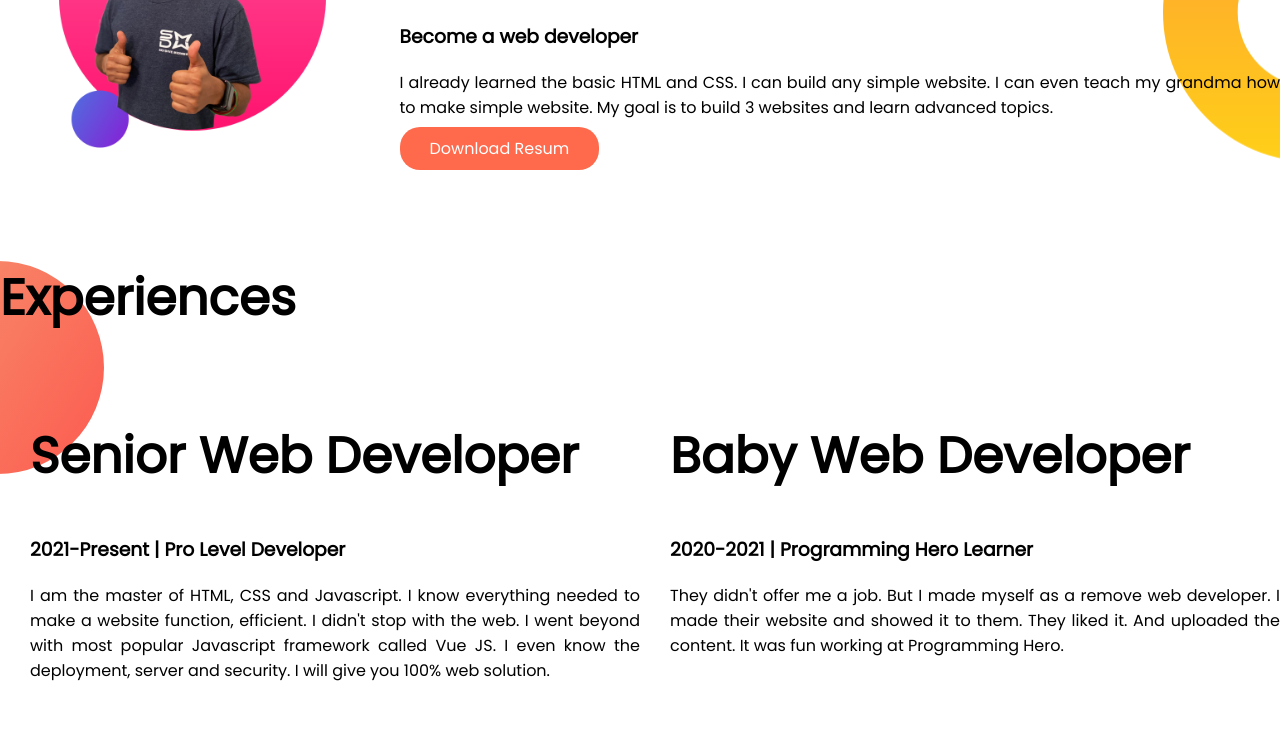
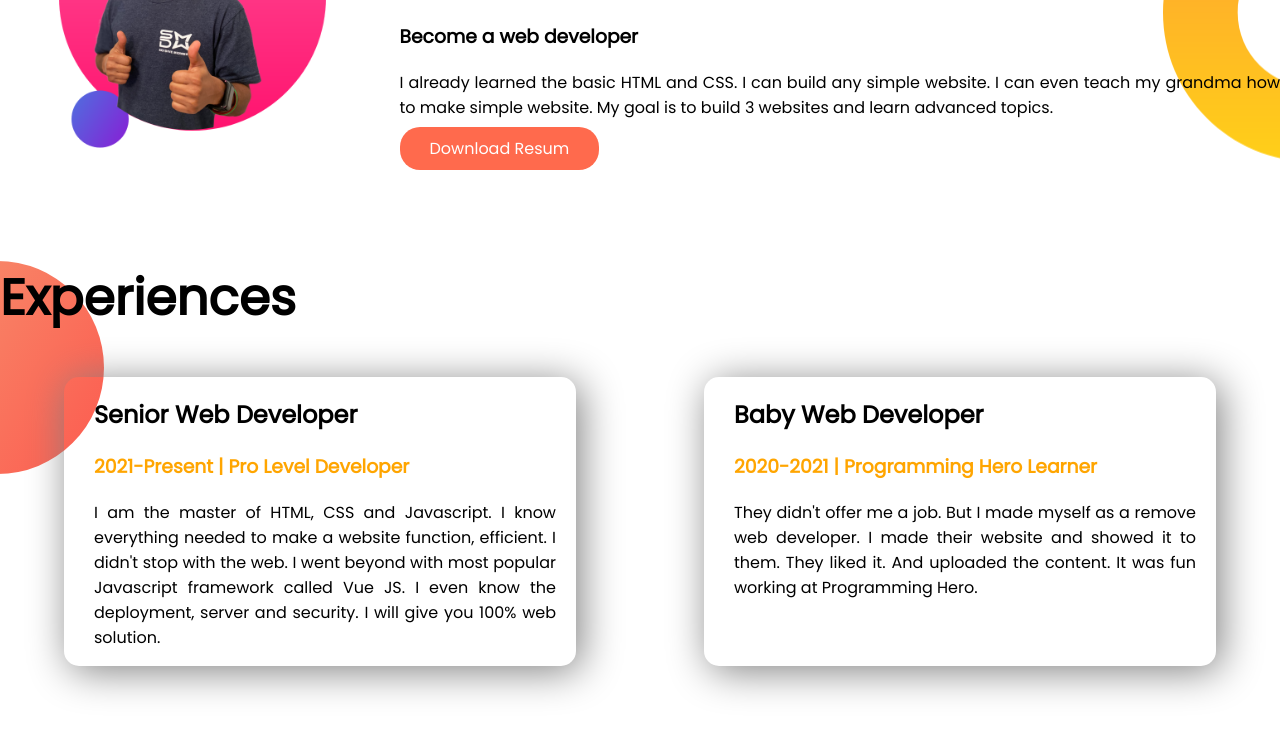
Before and after one commit to saifulhaque015/dev-port, a plain HTML site: page index.html in a window 1280 px wide. Shown: the part 774-1509 px from the top of the page. Drawn offline with Linux system fonts and the light colour scheme.

Commit message:
exp item added

```diff
--- a/css/style.css
+++ b/css/style.css
@@ -53,3 +53,13 @@ p {
     background-image: url(/images/exp-bg.png);
     background-repeat: no-repeat;
 }
+
+.exp-item {
+    width: 40%;
+    box-shadow: 5px 5px 40px gray;
+    margin-left: 5%;
+    margin-right: 5%;
+    padding-left: 30px;
+    padding-right: 20px;
+    border-radius: 15px;
+}
--- a/index.html
+++ b/index.html
@@ -55,9 +55,9 @@
     <section class="experience-area">
         <h1>Experiences</h1>
         <div class="flexible-container">
-            <div class="top-banner">
-                <h1>Senior Web Developer</h1>
-                <h3>2021-Present | Pro Level Developer
+            <div class="exp-item">
+                <h2>Senior Web Developer</h2>
+                <h3 class="top-orange">2021-Present | Pro Level Developer
                 </h3>
                 <p>
                     I am the master of HTML, CSS and Javascript. I know everything needed to make a website function,
@@ -69,9 +69,9 @@
 
                 </p>
             </div>
-            <div class="top-banner">
-                <h1>Baby Web Developer</h1>
-                <h3>2020-2021 | Programming Hero Learner
+            <div class="exp-item">
+                <h2>Baby Web Developer</h2>
+                <h3 class="top-orange">2020-2021 | Programming Hero Learner
                 </h3>
                 <p>
                     They didn't offer me a job. But I made myself as a remove web developer. I made their website and
```
